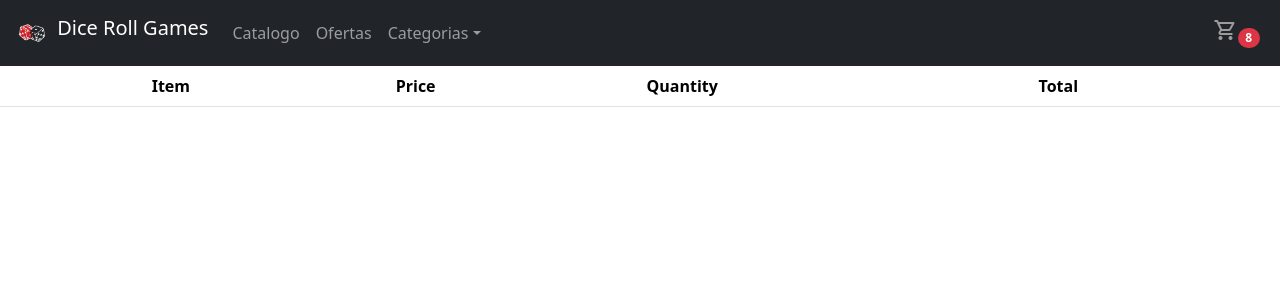
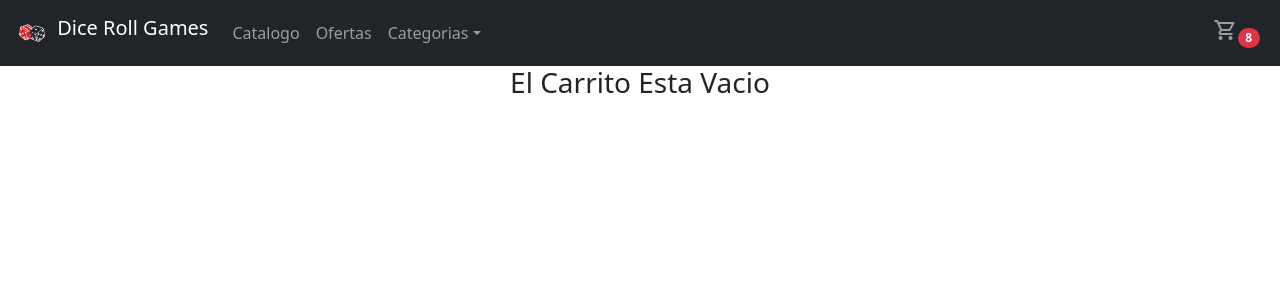
Before and after one commit to EriAlfonso/DiceRollGames, a React (Vite) app: page /cart in a window 1280 px wide. Shown: the top 300 px of the page. Built offline with nearby package versions, Linux system fonts and the light colour scheme.

Commit message:
agregue total al cart y facilite el flow

```diff
--- a/src/components/Cart.jsx
+++ b/src/components/Cart.jsx
@@ -5,7 +5,7 @@ import Button from 'react-bootstrap/Button';
 import { CartDataContext } from '../context/CartContext';
 
 const Cart = () => {
-  const { cart, removeFromCart } = useContext(CartDataContext);
+  const { cart, removeFromCart, cartPriceTotal } = useContext(CartDataContext);
 
   // const [loader,setloader]= useState(true)
 
@@ -16,22 +16,24 @@ const Cart = () => {
   // }
   return (
     <div>
-      <Table responsive style={{ boxSizing: 'inherit', textAlign: 'left' }}>
+      {cart.length !== 0 ? (
+      <div>
+      <Table responsive hover style={{ boxSizing: 'inherit', textAlign: 'left' }}>
         <thead>
           <tr>
             <th></th>
             <th></th>
-            <th>Item</th>
-            <th>Price</th>
-            <th>Quantity</th>
-            <th>Total</th>
+            <th>Producto</th>
+            <th>Precio</th>
+            <th>Cantidad</th>
+            <th>Sub-Total</th>
           </tr>
         </thead>
         <tbody style={{ verticalAlign: 'middle' }}>
           {cart.map((game) => (
             <tr key={game.id}>
               <td>
-                <Button variant="outline-danger" onClick={() => removeFromCart(game.id)} >
+                <Button variant="outline-danger" onClick={() => removeFromCart (game.id)} >
                 <span className="material-symbols-outlined" style={{ display: "flex", justifyContent: "center", alignItems: "center" }} >
                   delete
                 </span>
@@ -46,7 +48,28 @@ const Cart = () => {
           ))}
         </tbody>
       </Table>
+
+      <Table responsive hover >
+        <thead >
+          <tr >
+            <th colSpan={4}>Total De Compras</th>
+          </tr>
+        </thead>
+        <tbody >
+          <tr >
+          <th>Total</th>
+          <td>${cartPriceTotal()}</td>
+          <td></td>
+          <td></td>
+          </tr>
+        </tbody>
+      </Table>
+      </div>
+            ):(
+              <h3 style={{ display: "flex", justifyContent: "center", alignItems: "center" }}>El Carrito Esta Vacio</h3>
+            )}
     </div>
+
   );
 };
 
--- a/src/context/CartContext.jsx
+++ b/src/context/CartContext.jsx
@@ -23,8 +23,8 @@ useEffect(() => {
     setCart(newCart);
   };
 
-  const cartTotal= ()=>{
-    setCart({...cart,game})
+  const cartPriceTotal= ()=>{
+    return cart.reduce((total, game) => total + (game.price * game.buyTotal), 0);
   }
 
   const clearCart= ()=>{
@@ -33,7 +33,7 @@ useEffect(() => {
 
 
   return (
-    <CartDataContext.Provider value={{cart, setCart, removeFromCart, addToCart, clearCart, cartTotal}}>
+    <CartDataContext.Provider value={{cart, setCart, removeFromCart, addToCart, clearCart, cartPriceTotal}}>
       {children}
     </CartDataContext.Provider>
   )
```
